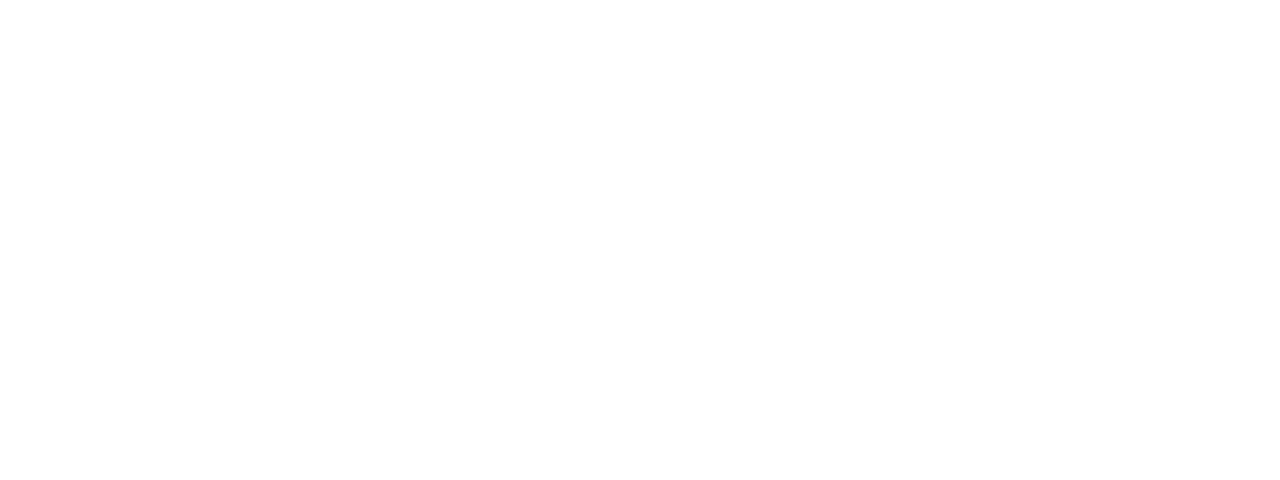
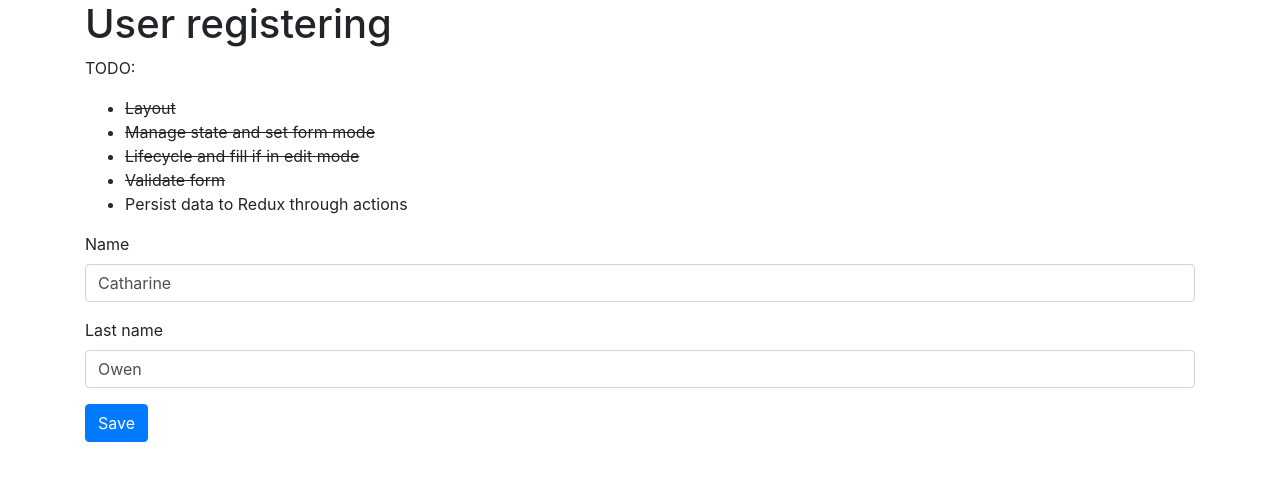
Before and after one commit to rpichioli/react-concepts-and-features, a React (Create React App) app in the folder src/: page /users/edit/1 in a window 1280 px wide. Shown: the top 480 px of the page. Built offline with nearby package versions, Linux system fonts and the light colour scheme.

Commit message:
New or edit mode, fill fields, handling events, lifecycle and validating

```diff
--- a/src/src/components/Users/Form.js
+++ b/src/src/components/Users/Form.js
@@ -1,7 +1,8 @@
 import React from 'react';
 import { connect } from 'react-redux';
-import { saveUser } from '../../actions/users';
-import PropTypes from 'prop-types';
+import { fetchUsers, saveUser } from '../../actions/users';
+import classnames from 'classnames';
+//import PropTypes from 'prop-types';
 
 class Form extends React.Component {
 
@@ -18,13 +19,30 @@
 	 * Call action to fetch data and fill state when component did mount
 	 */
 	componentDidMount = () => {
+		// Fill provisionally with all user information
+		this.props.fetchUsers();
+
 		// Set data into state if we have ID and found user by it in properties
-		if (this.props.match.params.id && this.props.user) {
+		// if (this.props.match.params.id && this.props.user) {
+		// 	this.setState({
+		// 		id: this.props.user.id,
+		// 		name: this.props.user.name,
+		// 		lastName: this.props.user.nastName,
+		// 	});
+		// }
+	}
+
+	/**
+	 * Update state when properties have suffered changes (if we have a valid user)
+	 * @param  {object} nextProps Updated properties received as parameter
+	 */
+	componentWillReceiveProps = (nextProps) => {
+		if (Object.keys(nextProps.user).length > 0) {
 			this.setState({
-				id: this.props.user.id,
-				name: this.props.user.name,
-				lastName: this.props.user.nastName,
-			})
+				id: nextProps.user.id,
+				name: nextProps.user.name,
+				lastName: nextProps.user.lastName,
+			});
 		}
 	}
 
@@ -32,11 +50,11 @@
 	 * Form validation
 	 * @return {object} Object with errors existing and flag determining if is validation is OK or not
 	 */
-	validate = () => {
+	validate = () => { console.log('validating');
 		let errors = {};
 		if (this.state.name === '') errors.name = 'The name field must be filled.';
-		if (this.state.lastName === '') errors.name = 'The last name field must be filled.';
-		return { errors, isValid: Object.keys(errors).length === 0 }
+		if (this.state.lastName === '') errors.lastName = 'The last name field must be filled.';
+		return { errors, isValid: Object.keys(errors).length === 0 };
 	}
 
 	/**
@@ -47,11 +65,45 @@
 		this.setState({ [e.target.name]: e.target.value })
 	}
 
+	/**
+	 * Handle form submit validating data informed and proceeding with database data save or edit
+	 * @param  {object} e The event properly
+	 */
+	handleSubmit = (e) => {
+		e.preventDefault();
+		let {errors, isValid} = this.validate();
+		if (!isValid) this.setState({errors});
+	}
+
 	render() {
+		let errors = this.state.errors;
 		return (
 			<div>
 				<h1>User registering</h1>
-				<p>TODO: Form</p>
+				<p>TODO:</p>
+				<ul>
+					<li style={{textDecoration: 'line-through'}}>Layout</li>
+					<li style={{textDecoration: 'line-through'}}>Manage state and set form mode</li>
+					<li style={{textDecoration: 'line-through'}}>Lifecycle and fill if in edit mode</li>
+					<li style={{textDecoration: 'line-through'}}>Validate form</li>
+					<li style={{textDecoration: 'none'}}>Persist data to Redux through actions</li>
+				</ul>
+
+				<form method="POST" onSubmit={this.handleSubmit}>
+					<div className="form-group">
+						<label htmlFor="name">Name</label>
+						<input type="text" id="name" name="name" value={this.state.name} onChange={this.handleChange} className={classnames('form-control', {'is-invalid': errors.name})} />
+						{errors.name && <small class="invalid-feedback">{errors.name}</small>}
+					</div>
+					<div className="form-group">
+						<label htmlFor="lastName">Last name</label>
+						<input type="text" id="lastName" name="lastName" value={this.state.lastName} onChange={this.handleChange}  className={classnames('form-control', {'is-invalid': errors.lastName})} />
+						{errors.lastName && <small class="invalid-feedback">{errors.lastName}</small>}
+					</div>
+					<div className="form-group">
+						<button type="submit" className="btn btn-primary">Save</button>
+					</div>
+				</form>
 			</div>
 		)
 	}
@@ -70,10 +122,10 @@
  * Map state into component properties properly
  * @return {object} Generated properties based on state filled by actions
  */
-const mapStateToProps = (state) => {
+const mapStateToProps = (state, props) => {
 	return {
-		user: state.users.filter(user => user.id === Number(this.props.match.params.id))[0] || {}
+		user: state.users.filter(user => user.id === Number(props.match.params.id))[0] || {}
 	}
 }
 
-export default connect(mapStateToProps, {saveUser})(Form);
+export default connect(mapStateToProps, {fetchUsers, saveUser})(Form);
--- a/src/src/index.js
+++ b/src/src/index.js
@@ -32,7 +32,7 @@
 					<Route exact path="/" component={Home} />
 					<Route exact path="/users" component={List} />
 					<Route exact path="/users/add" component={Form} />
-					<Route exact path="/users/edit:id" component={Form} />
+					<Route exact path="/users/edit/:id" component={Form} />
 				</Switch>
 			</App>
 		</Router>
```
